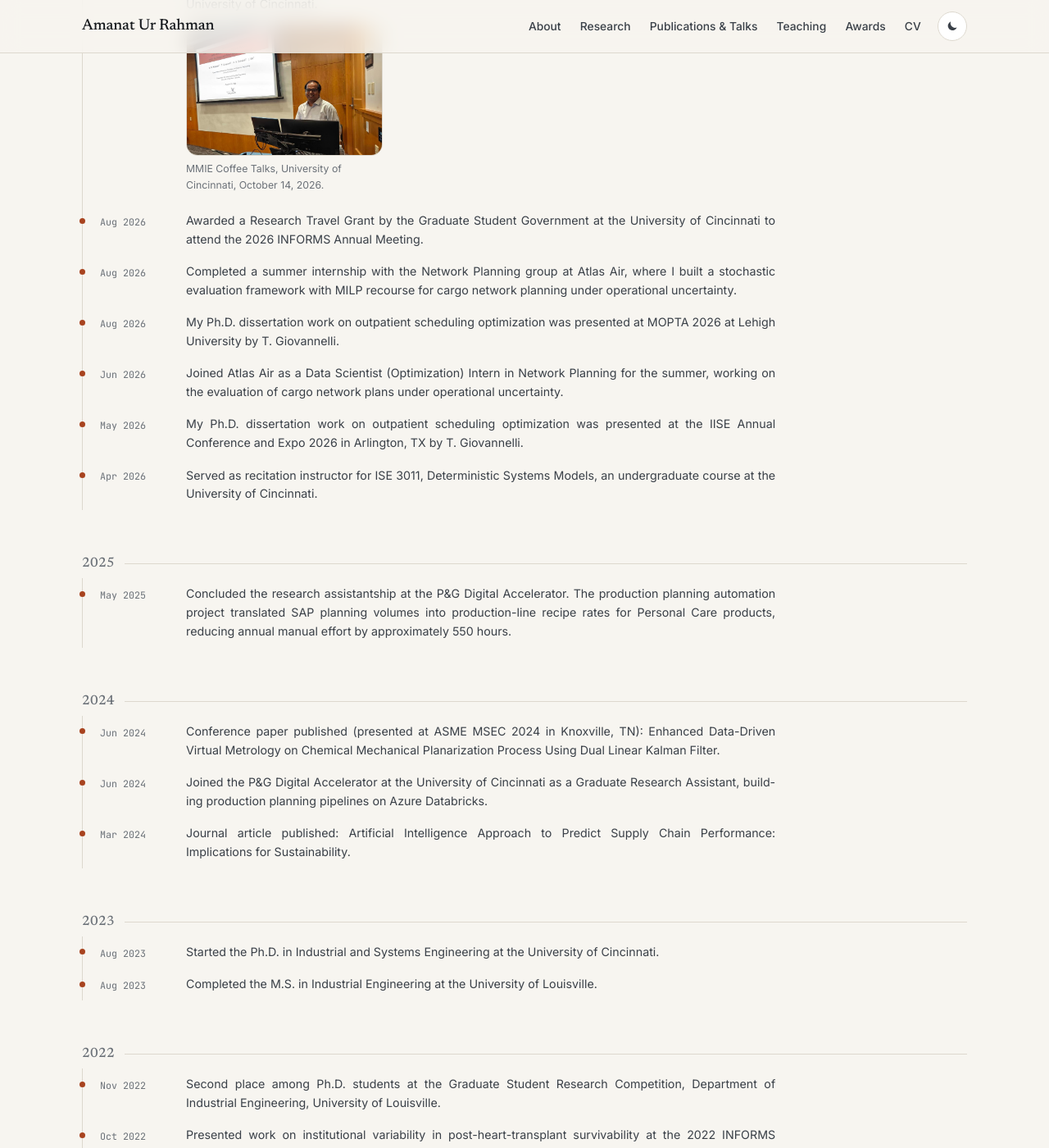
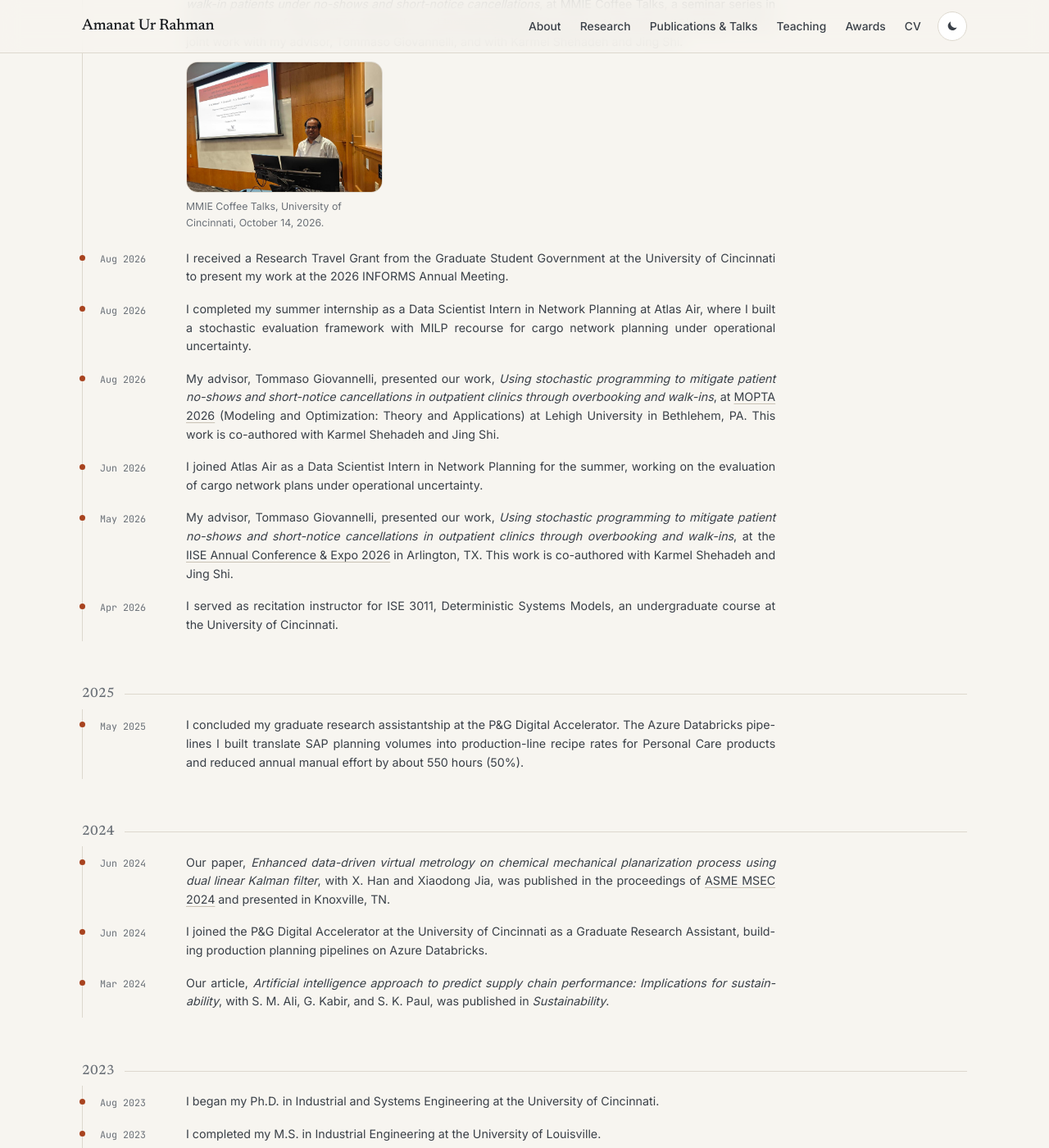
Before and after one commit to amanat-rahman/amanat-rahman.github.io, a Jekyll site: the page built from news.html, in a window 1280 px wide and 1400 px high, scrolled down 615 px. Shown: the whole window at 82% size. Built offline with Jekyll 4.4.1, drawn with Linux system fonts in a browser that asks for light colours; some of the changed text lies outside the part shown.

Commit message:
Rewrite News items in first person with full titles, co-authors, and conference links
Co-Authored-By: Claude Opus 5.5 <noreply@anthropic.com>
Claude-Session: https://claude.ai/code/session_012gzcHSSbTY5Xckd1ycFgL5

```diff
--- a/_data/news.yml
+++ b/_data/news.yml
@@ -1,13 +1,15 @@
 # Newest first is not required; entries are sorted by date. The home page shows the
 # most recent few and links to /news/, which lists everything grouped by year.
-- date: 2026-10-14
-  text: 'Presented my Ph.D. dissertation work, "Two-stage stochastic optimization of outpatient scheduling with overbooking and walk-in patients under no-shows and short-notice cancellations," at the MMIE Coffee Talks, a seminar series of the Department of Mechanical, Materials, and Industrial Engineering at the University of Cincinnati.'
-  image: /assets/img/news/coffee-talk-2026-10.jpg
-  image_alt: Amanat Ur Rahman at the lectern beside the title slide of his talk on two-stage stochastic optimization of outpatient scheduling.
-  image_caption: MMIE Coffee Talks, University of Cincinnati, October 14, 2026.
+# text may contain HTML: <em> for titles, <a> for conference links. Use the >- block form
+# so colons and quotes in titles need no escaping.
 
 - date: 2026-11-01
-  text: Presented my Ph.D. dissertation work on outpatient scheduling optimization at the 2026 INFORMS Annual Meeting in San Francisco.
+  text: >-
+    I presented our work, <em>Using stochastic programming to mitigate patient no-shows and
+    short-notice cancellations in outpatient clinics through overbooking and walk-ins</em>, at the
+    <a href="https://meetings.informs.org/wordpress/sanfrancisco2026/" target="_blank" rel="noopener">2026 INFORMS Annual Meeting</a>
+    in San Francisco, CA. This is joint work with my advisor, Tommaso Giovannelli, and with
+    Karmel Shehadeh and Jing Shi.
   images:
     - src: /assets/img/news/informs-2026-talk-wide.jpg
       w: 1200
@@ -19,62 +21,126 @@
       alt: Amanat Ur Rahman speaking during his talk at the 2026 INFORMS Annual Meeting.
   image_caption: 2026 INFORMS Annual Meeting, San Francisco, November 2026.
 
+- date: 2026-10-14
+  text: >-
+    I presented our work, <em>Two-stage stochastic optimization of outpatient scheduling with
+    overbooking and walk-in patients under no-shows and short-notice cancellations</em>, at MMIE
+    Coffee Talks, a seminar series in the Department of Mechanical, Materials, and Industrial
+    Engineering at the University of Cincinnati. This is joint work with my advisor, Tommaso
+    Giovannelli, and with Karmel Shehadeh and Jing Shi.
+  image: /assets/img/news/coffee-talk-2026-10.jpg
+  image_alt: Amanat Ur Rahman at the lectern beside the title slide of his talk on two-stage stochastic optimization of outpatient scheduling.
+  image_caption: MMIE Coffee Talks, University of Cincinnati, October 14, 2026.
+
 - date: 2026-08-20
-  text: Awarded a Research Travel Grant by the Graduate Student Government at the University of Cincinnati to attend the 2026 INFORMS Annual Meeting.
+  text: >-
+    I received a Research Travel Grant from the Graduate Student Government at the University
+    of Cincinnati to present my work at the 2026 INFORMS Annual Meeting.
 
 - date: 2026-08-15
-  text: Completed a summer internship with the Network Planning group at Atlas Air, where I built a stochastic evaluation framework with MILP recourse for cargo network planning under operational uncertainty.
+  text: >-
+    I completed my summer internship as a Data Scientist Intern in Network Planning at Atlas
+    Air, where I built a stochastic evaluation framework with MILP recourse for cargo network
+    planning under operational uncertainty.
 
 - date: 2026-08-05
-  text: My Ph.D. dissertation work on outpatient scheduling optimization was presented at MOPTA 2026 at Lehigh University by T. Giovannelli.
+  text: >-
+    My advisor, Tommaso Giovannelli, presented our work, <em>Using stochastic programming to
+    mitigate patient no-shows and short-notice cancellations in outpatient clinics through
+    overbooking and walk-ins</em>, at
+    <a href="https://coral.ise.lehigh.edu/~mopta/" target="_blank" rel="noopener">MOPTA 2026</a>
+    (Modeling and Optimization: Theory and Applications) at Lehigh University in Bethlehem, PA.
+    This work is co-authored with Karmel Shehadeh and Jing Shi.
 
 - date: 2026-06-01
-  text: Joined Atlas Air as a Data Scientist (Optimization) Intern in Network Planning for the summer, working on the evaluation of cargo network plans under operational uncertainty.
+  text: >-
+    I joined Atlas Air as a Data Scientist Intern in Network Planning for the summer, working
+    on the evaluation of cargo network plans under operational uncertainty.
 
 - date: 2026-05-20
-  text: My Ph.D. dissertation work on outpatient scheduling optimization was presented at the IISE Annual Conference and Expo 2026 in Arlington, TX by T. Giovannelli.
+  text: >-
+    My advisor, Tommaso Giovannelli, presented our work, <em>Using stochastic programming to
+    mitigate patient no-shows and short-notice cancellations in outpatient clinics through
+    overbooking and walk-ins</em>, at the
+    <a href="https://www.iise.org/annual" target="_blank" rel="noopener">IISE Annual Conference &amp; Expo 2026</a>
+    in Arlington, TX. This work is co-authored with Karmel Shehadeh and Jing Shi.
 
 - date: 2026-04-01
-  text: Served as recitation instructor for ISE 3011, Deterministic Systems Models, an undergraduate course at the University of Cincinnati.
+  text: >-
+    I served as recitation instructor for ISE 3011, Deterministic Systems Models, an
+    undergraduate course at the University of Cincinnati.
 
 - date: 2025-05-15
-  text: Concluded the research assistantship at the P&G Digital Accelerator. The production planning automation project translated SAP planning volumes into production-line recipe rates for Personal Care products, reducing annual manual effort by approximately 550 hours.
+  text: >-
+    I concluded my graduate research assistantship at the P&amp;G Digital Accelerator. The Azure
+    Databricks pipelines I built translate SAP planning volumes into production-line recipe
+    rates for Personal Care products and reduced annual manual effort by about 550 hours (50%).
 
 - date: 2024-06-20
-  text: "Conference paper published (presented at ASME MSEC 2024 in Knoxville, TN): Enhanced Data-Driven Virtual Metrology on Chemical Mechanical Planarization Process Using Dual Linear Kalman Filter."
+  text: >-
+    Our paper, <em>Enhanced data-driven virtual metrology on chemical mechanical planarization
+    process using dual linear Kalman filter</em>, with X. Han and Xiaodong Jia, was published in
+    the proceedings of
+    <a href="https://event.asme.org/MSEC-2024" target="_blank" rel="noopener">ASME MSEC 2024</a>
+    and presented in Knoxville, TN.
 
 - date: 2024-06-01
-  text: Joined the P&G Digital Accelerator at the University of Cincinnati as a Graduate Research Assistant, building production planning pipelines on Azure Databricks.
+  text: >-
+    I joined the P&amp;G Digital Accelerator at the University of Cincinnati as a Graduate Research
+    Assistant, building production planning pipelines on Azure Databricks.
 
 - date: 2024-03-15
-  text: "Journal article published: Artificial Intelligence Approach to Predict Supply Chain Performance: Implications for Sustainability."
+  text: >-
+    Our article, <em>Artificial intelligence approach to predict supply chain performance:
+    Implications for sustainability</em>, with S. M. Ali, G. Kabir, and S. K. Paul, was
+    published in <em>Sustainability</em>.
 
 - date: 2023-08-15
-  text: Started the Ph.D. in Industrial and Systems Engineering at the University of Cincinnati.
+  text: >-
+    I began my Ph.D. in Industrial and Systems Engineering at the University of Cincinnati.
 
 - date: 2023-08-01
-  text: Completed the M.S. in Industrial Engineering at the University of Louisville.
+  text: >-
+    I completed my M.S. in Industrial Engineering at the University of Louisville.
 
 - date: 2022-11-15
-  text: Second place among Ph.D. students at the Graduate Student Research Competition, Department of Industrial Engineering, University of Louisville.
+  text: >-
+    I won second place among Ph.D. students at the Fall 2022 Graduate Student Research
+    Competition in the Department of Industrial Engineering at the University of Louisville.
 
 - date: 2022-10-15
-  text: Presented work on institutional variability in post-heart-transplant survivability at the 2022 INFORMS Annual Meeting in Indianapolis.
+  text: >-
+    I presented our work, <em>Impact of institutional variability and correlated multi-level
+    factors on post heart transplant survivability</em>, at the 2022 INFORMS Annual Meeting in
+    Indianapolis, IN. This is joint work with X. Chen, Monica Gentili, and J. Trivedi.
 
 - date: 2022-09-15
-  text: Third place in the poster competition at Research!Louisville for the multi-task Cox model of post-heart-transplant survival.
+  text: >-
+    Our poster, <em>Quantification of contributing factors affecting post heart transplant
+    survivability using multitask Cox model</em>, won third place in the poster competition at
+    Research!Louisville 2022.
 
 - date: 2021-08-15
-  text: Joined the Logistics and Distribution Institute at the University of Louisville as a Graduate Research Assistant.
+  text: >-
+    I joined the Logistics and Distribution Institute at the University of Louisville as a
+    Graduate Research Assistant.
 
 - date: 2020-09-15
-  text: Completed the M.S. in Industrial and Production Engineering at Bangladesh University of Engineering and Technology.
+  text: >-
+    I completed my M.S. in Industrial and Production Engineering at Bangladesh University of
+    Engineering and Technology.
 
 - date: 2018-12-01
-  text: Promoted to Assistant Professor in the Department of Mechanical and Production Engineering at Ahsanullah University of Science and Technology.
+  text: >-
+    I was promoted to Assistant Professor in the Department of Mechanical and Production
+    Engineering at Ahsanullah University of Science and Technology.
 
 - date: 2015-06-01
-  text: Joined Ahsanullah University of Science and Technology as a Lecturer in the Industrial and Production Engineering discipline.
+  text: >-
+    I joined Ahsanullah University of Science and Technology as a Lecturer in the Industrial and
+    Production Engineering discipline.
 
 - date: 2014-12-15
-  text: Graduated first among 65 students in the B.S. in Industrial and Production Engineering at Ahsanullah University of Science and Technology, with the Dean's Award.
+  text: >-
+    I graduated first among 65 students in the B.S. in Industrial and Production Engineering at
+    Ahsanullah University of Science and Technology and received the Dean's Award.
```
